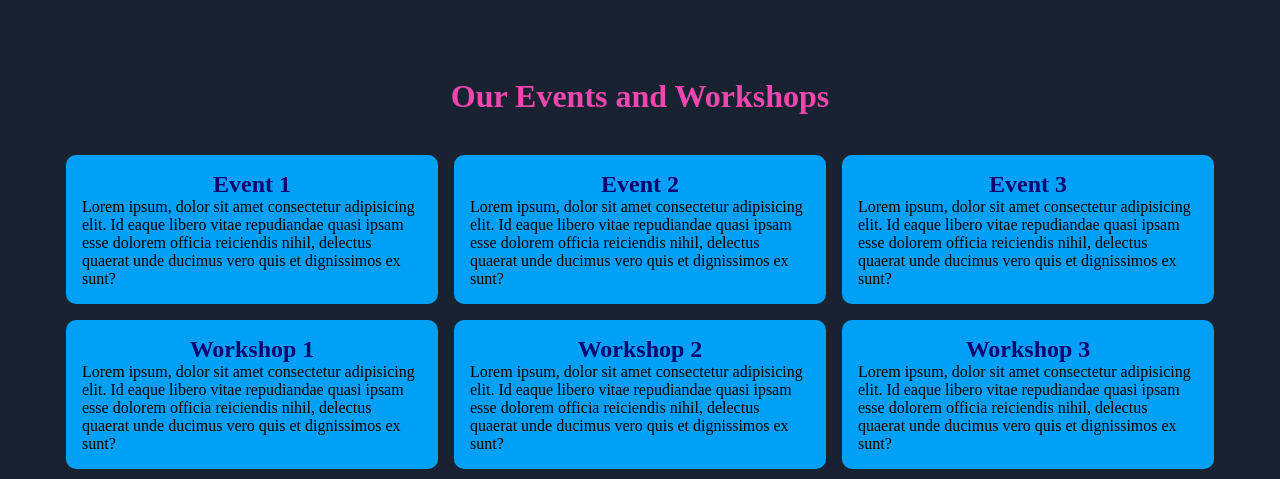
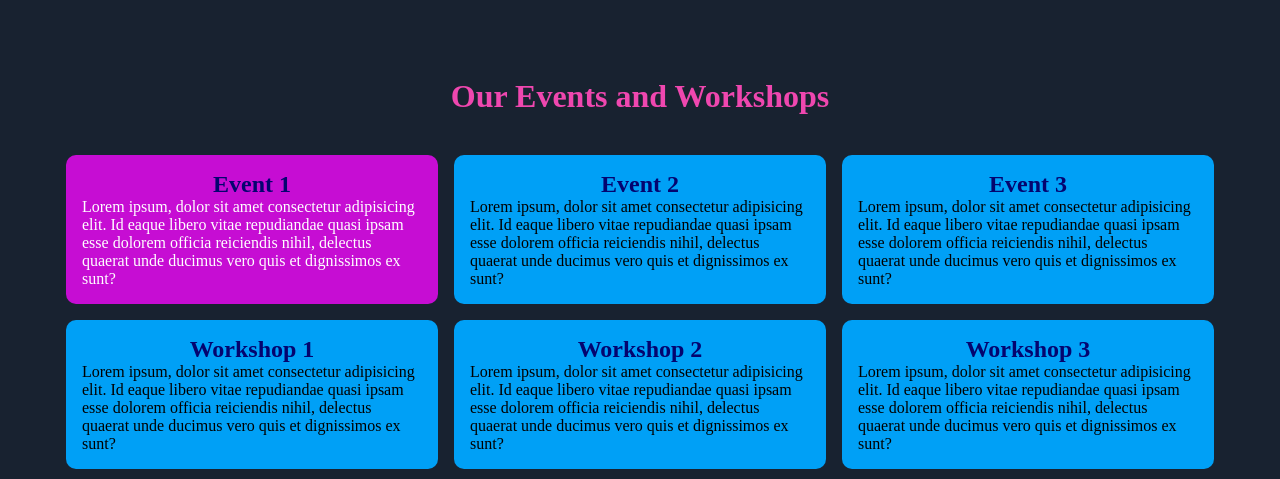
Before and after one commit to kshitijpaliya/Events, a plain HTML site: page index.html in a window 1280 px wide. In both pictures the pointer is over the element 252 px from the left and 851 px from the top of the page. Shown: the part 622-1101 px from the top of the page. Drawn offline with Linux system fonts and the light colour scheme.

Commit message:
Update style.css
Added Hover Changes To List of Events

```diff
--- a/style.css
+++ b/style.css
@@ -197,3 +197,8 @@ a:visited {
 a:hover {
     color: orangered;
 }
+
+.event:hover {
+    background-color: rgb(198, 13, 211);
+    color: white;
+}
```
